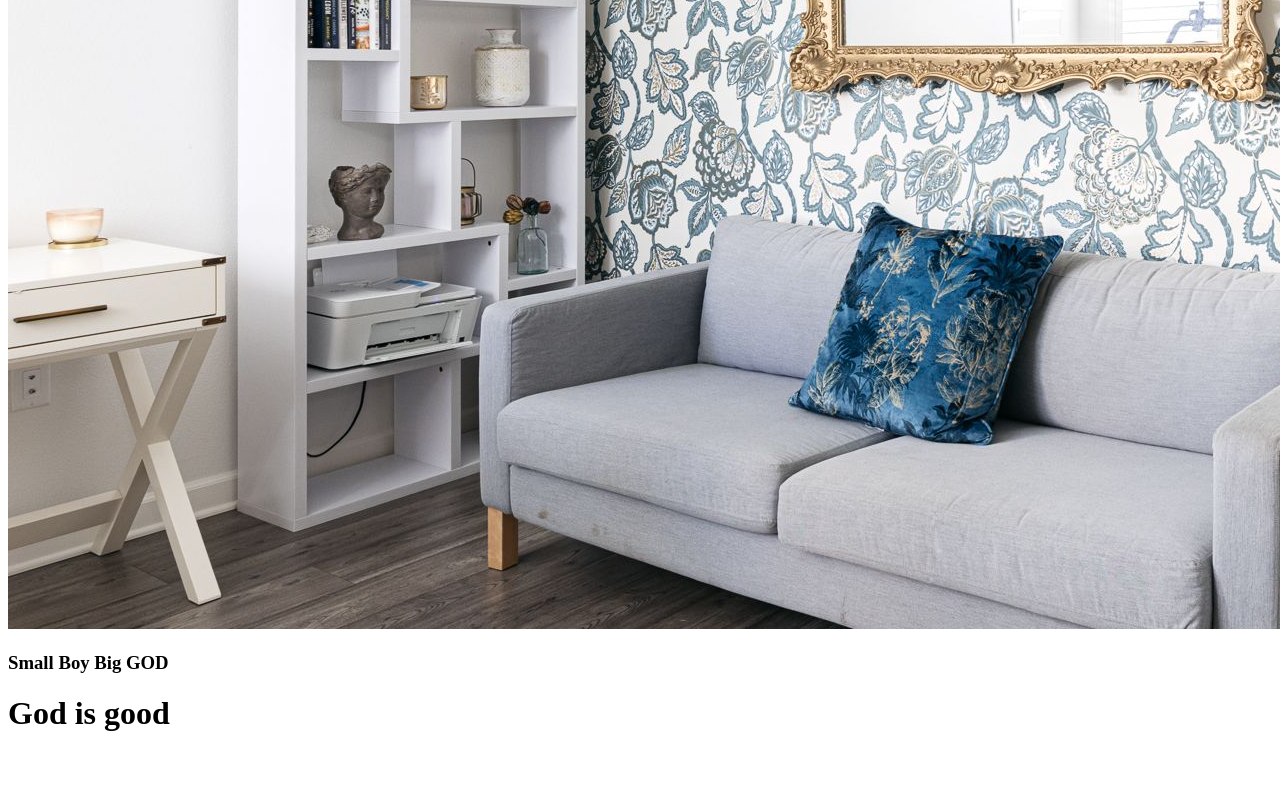
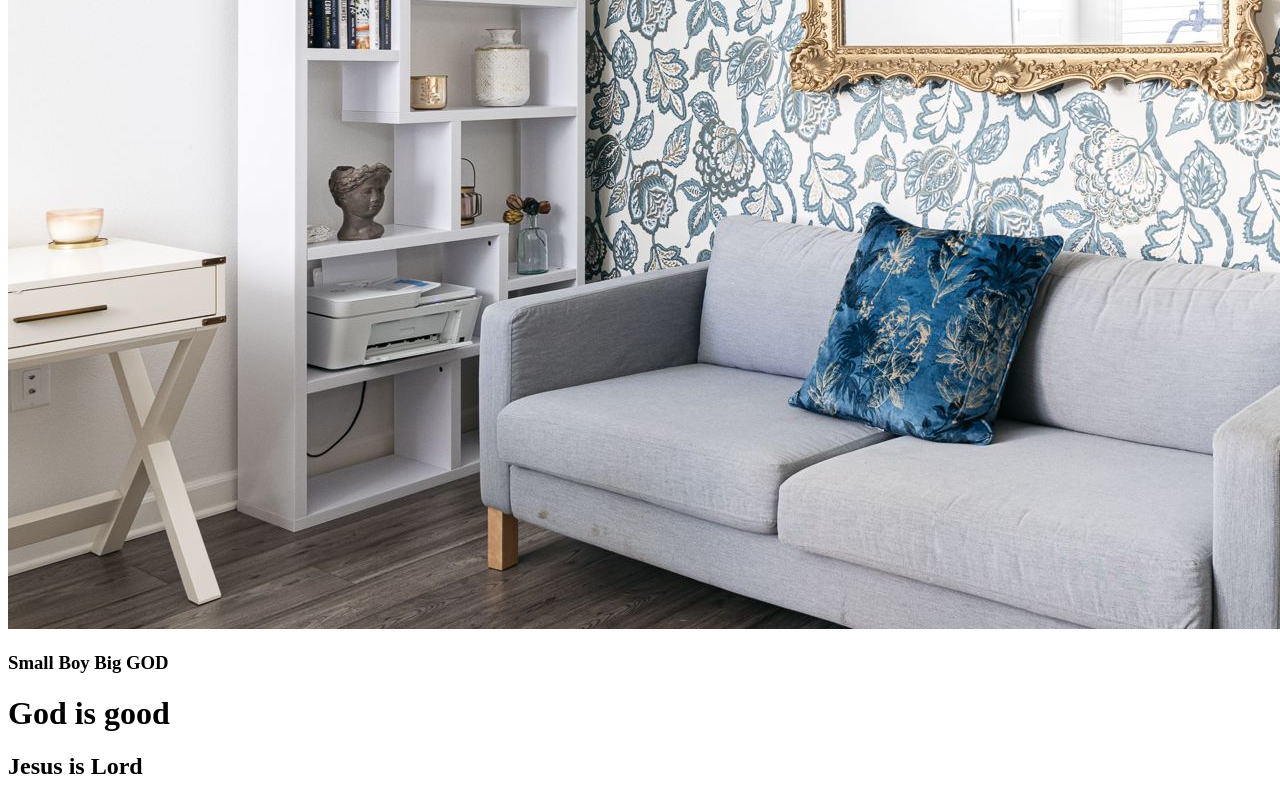
Before and after one commit to iamdokun/Hero-section, a plain HTML site: page about.html in a window 1280 px wide. Shown: the part 624-1424 px from the top of the page. Before the commit the page ends 1377 px from the top, so only its background shows below. Drawn offline with Linux system fonts and the light colour scheme.

Commit message:
dolapo commit

```diff
--- a/about.html
+++ b/about.html
@@ -15,6 +15,7 @@
         <img src="./image/bckgrdImg.jpg" alt="">
         <h3>Small Boy Big GOD</h3>
         <h1>God is good</h1>
+        <h2>Jesus is Lord</h2>
     </main>
 </body>
 </html>
```
